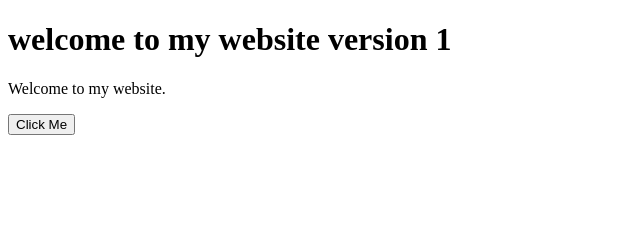
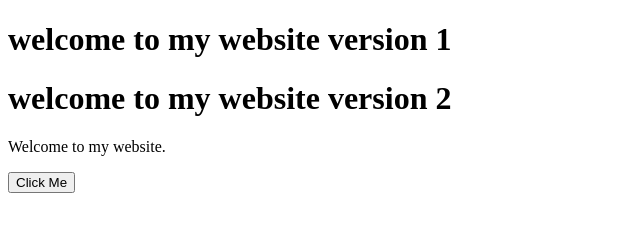
Before and after one commit to keshav1185-sketch/projectgit, a plain HTML site: page index.html in a window 1280 px wide. Shown: the whole page, without its empty margins (0-640 px from the left). Drawn offline with Linux system fonts and the light colour scheme.

Commit message:
second commit

```diff
--- a/index.html
+++ b/index.html
@@ -6,6 +6,7 @@
 <body>
 
     <h1>welcome to my website version 1</h1>
+    <h1>welcome to my website version 2</h1>
     <p>Welcome to my website.</p>
 
     <button>Click Me</button>
```
